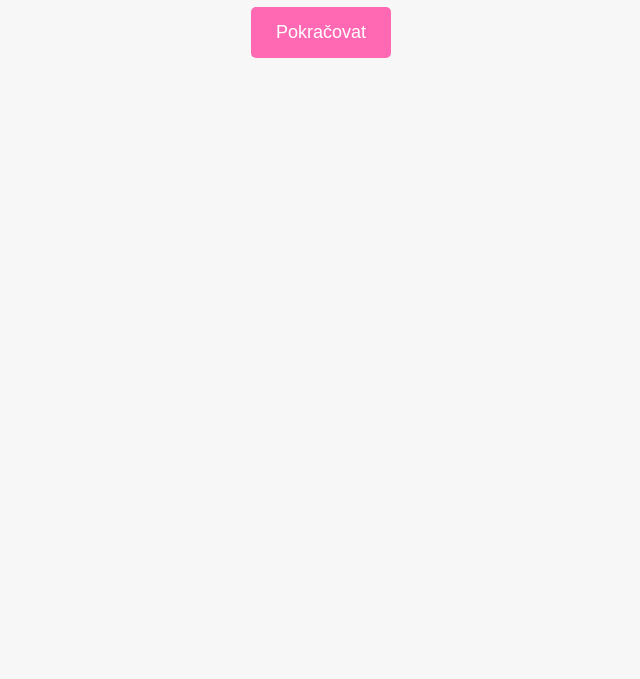
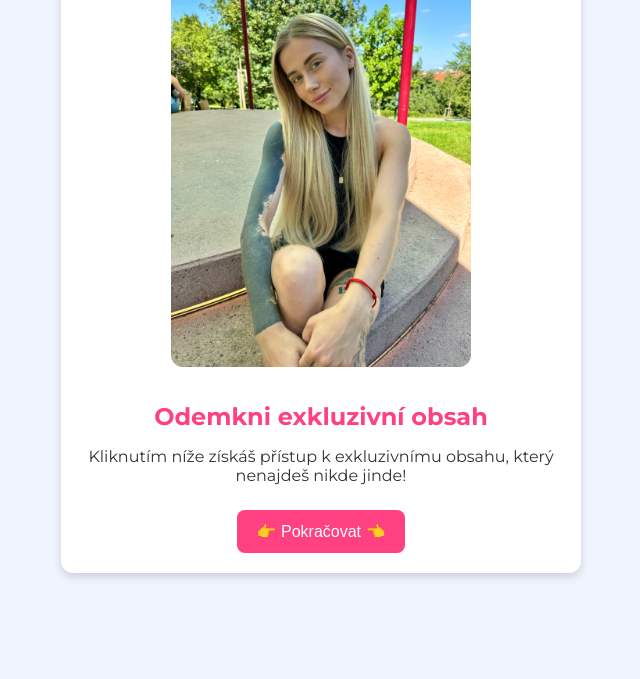
Before and after one commit to Hnzuonee/funnel, a plain HTML site: page mujviplink_com_final/index.html in a window 1280 px wide. Shown: the part 121-800 px from the top of the page, without its empty margins (319-959 px from the left). Drawn offline with Linux system fonts and the light colour scheme.

Commit message:
Update index.html

```diff
--- a/mujviplink_com_final/index.html
+++ b/mujviplink_com_final/index.html
@@ -3,23 +3,63 @@
 <head>
     <meta charset="UTF-8">
     <meta name="viewport" content="width=device-width, initial-scale=1.0">
-    <title>Exkluzivní obsah</title>
+    <title>🔒 Exkluzivní Obsah</title>
+    <link rel="preconnect" href="https://fonts.googleapis.com">
+    <link rel="preconnect" href="https://fonts.gstatic.com" crossorigin>
+    <link href="https://fonts.googleapis.com/css2?family=Montserrat:wght@400;600;700&display=swap" rel="stylesheet">
     <style>
-        body { font-family: Arial, sans-serif; text-align: center; padding-top: 40px; background-color: #f7f7f7; }
+        body {
+            font-family: 'Montserrat', sans-serif;
+            background-color: #f0f4ff;
+            color: #333;
+            padding: 20px;
+            text-align: center;
+        }
+        .container {
+            background-color: #fff;
+            border-radius: 12px;
+            box-shadow: 0 4px 8px rgba(0,0,0,0.15);
+            max-width: 480px;
+            margin: 40px auto;
+            padding: 20px;
+        }
+        img {
+            width: 100%;
+            max-width: 300px;
+            border-radius: 12px;
+            margin-bottom: 15px;
+        }
+        h1 {
+            color: #ff4081;
+            font-weight: 700;
+            font-size: 24px;
+        }
+        p {
+            font-size: 16px;
+            margin-bottom: 25px;
+        }
         button {
-            background-color: #ff69b4;
+            background-color: #ff4081;
             color: #ffffff;
             border: none;
-            padding: 15px 25px;
-            font-size: 18px;
+            padding: 12px 20px;
+            font-size: 16px;
             cursor: pointer;
-            border-radius: 5px;
+            border-radius: 8px;
+            transition: background-color 0.3s;
+        }
+        button:hover {
+            background-color: #e73370;
         }
     </style>
 </head>
 <body>
-    <h1>Získej exkluzivní přístup!</h1>
-    <button id="redirectBtn">Pokračovat</button>
+    <div class="container">
+        <img src="foto.jpg" alt="Exkluzivní obsah">
+        <h1>Odemkni exkluzivní obsah</h1>
+        <p>Kliknutím níže získáš přístup k exkluzivnímu obsahu, který nenajdeš nikde jinde!</p>
+        <button id="redirectBtn">👉 Pokračovat 👈</button>
+    </div>
 
     <script>
         document.getElementById('redirectBtn').onclick = async () => {
```
